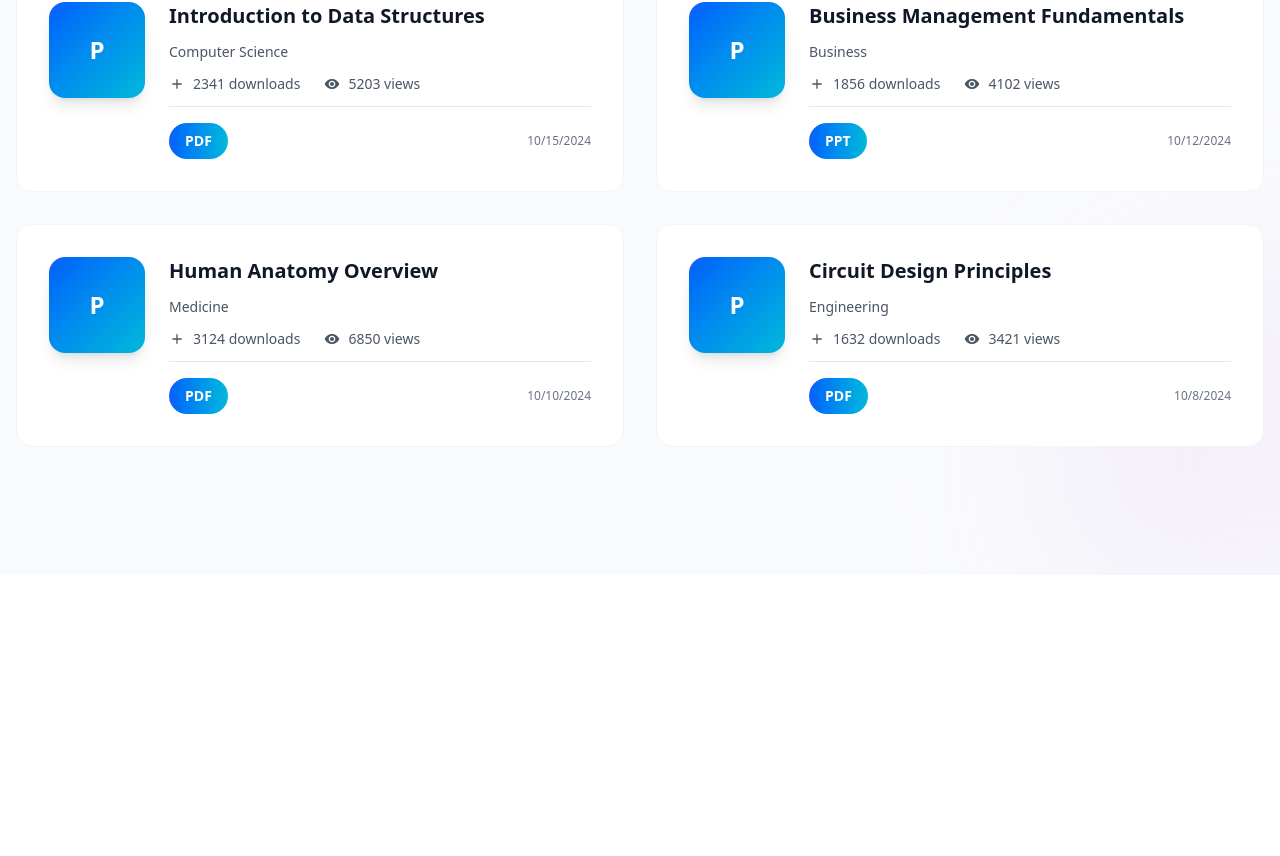
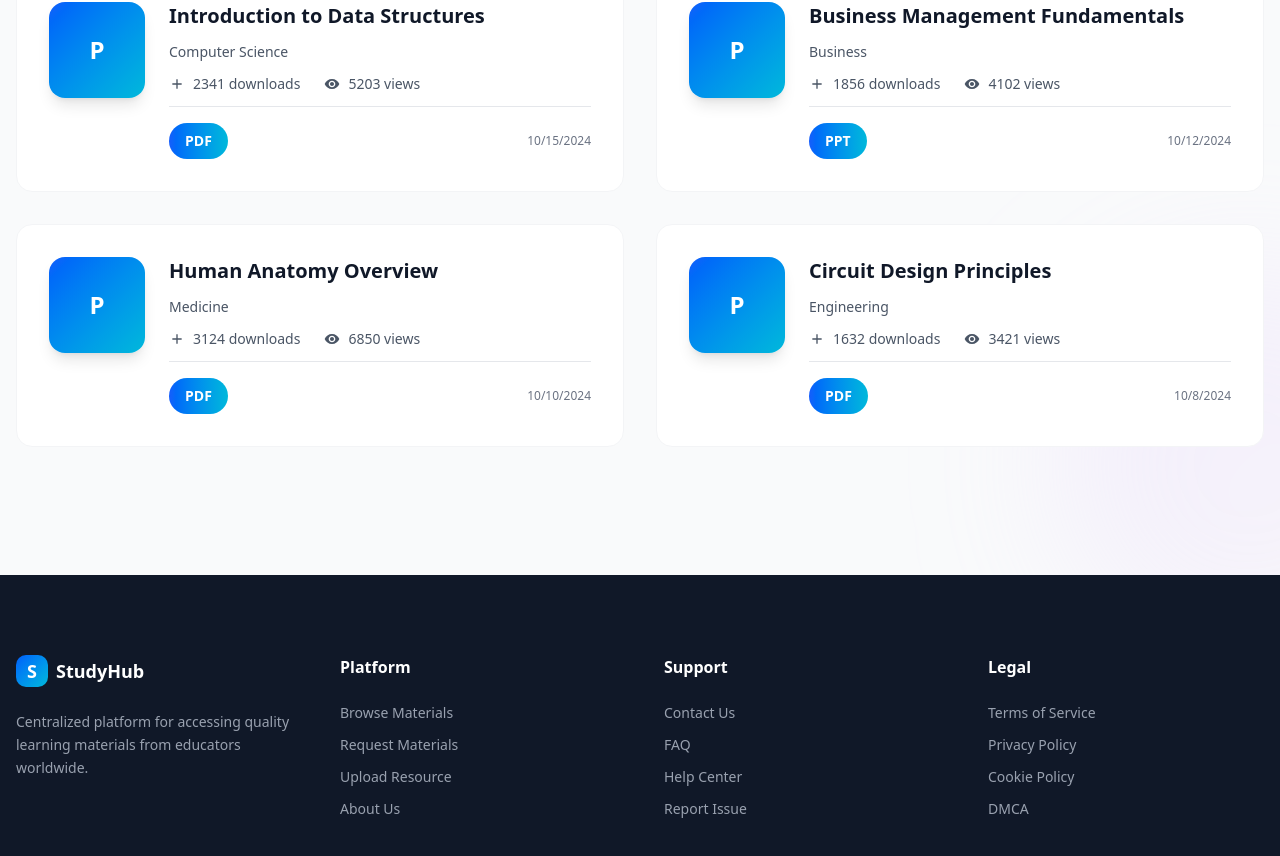
Before and after one commit to libranetx/study-materials-hub, a Next.js app: page / in a window 1280 px wide. Shown: the part 1934-2790 px from the top of the page. Before the commit the page ends 2509 px from the top, so only its background shows below. Built offline with nearby package versions, Linux system fonts and the light colour scheme.

Commit message:
footer-section-section-added

```diff
--- a/app/layout.tsx
+++ b/app/layout.tsx
@@ -3,6 +3,7 @@ import { Geist, Geist_Mono } from "next/font/google";
 
 import "./globals.css";
 import Header from "@/components/navigation/navbar";
+import Footer from "@/components/navigation/footer";
 
 const geistSans = Geist({
   variable: "--font-geist-sans",
@@ -31,6 +32,7 @@ export default function RootLayout({
       >
         <Header />
         {children}
+        <Footer />
       </body>
     </html>
   );
--- /dev/null
+++ b/components/navigation/footer.tsx
@@ -0,0 +1,131 @@
+import Link from "next/link"
+
+export default function Footer() {
+  return (
+    <footer className="bg-gray-900 dark:bg-gray-950 text-white py-16 md:py-20">
+      <div className="container mx-auto px-4">
+        <div className="grid md:grid-cols-4 gap-12 mb-12">
+          {/* Brand Section */}
+          <div>
+            <div className="flex items-center space-x-2 mb-6">
+              <div className="w-8 h-8 bg-gradient-to-br from-blue-600 to-cyan-500 rounded-lg flex items-center justify-center">
+                <span className="font-bold text-lg">S</span>
+              </div>
+              <span className="font-bold text-lg">StudyHub</span>
+            </div>
+            <p className="text-gray-400 text-sm leading-relaxed">
+              Centralized platform for accessing quality learning materials from educators worldwide.
+            </p>
+          </div>
+
+          {/* Platform Links */}
+          <div>
+            <h4 className="font-semibold mb-6 text-white">Platform</h4>
+            <ul className="space-y-3 text-gray-400 text-sm">
+              <li>
+                <Link href="/resources" className="hover:text-cyan-400 transition-colors">
+                  Browse Materials
+                </Link>
+              </li>
+              <li>
+                <Link href="/request-resource" className="hover:text-cyan-400 transition-colors">
+                  Request Materials
+                </Link>
+              </li>
+              <li>
+                <Link href="#" className="hover:text-cyan-400 transition-colors">
+                  Upload Resource
+                </Link>
+              </li>
+              <li>
+                <Link href="/about" className="hover:text-cyan-400 transition-colors">
+                  About Us
+                </Link>
+              </li>
+            </ul>
+          </div>
+
+          {/* Support Links */}
+          <div>
+            <h4 className="font-semibold mb-6 text-white">Support</h4>
+            <ul className="space-y-3 text-gray-400 text-sm">
+              <li>
+                <Link href="/contact" className="hover:text-cyan-400 transition-colors">
+                  Contact Us
+                </Link>
+              </li>
+              <li>
+                <Link href="#" className="hover:text-cyan-400 transition-colors">
+                  FAQ
+                </Link>
+              </li>
+              <li>
+                <Link href="#" className="hover:text-cyan-400 transition-colors">
+                  Help Center
+                </Link>
+              </li>
+              <li>
+                <Link href="#" className="hover:text-cyan-400 transition-colors">
+                  Report Issue
+                </Link>
+              </li>
+            </ul>
+          </div>
+
+          {/* Legal Links */}
+          <div>
+            <h4 className="font-semibold mb-6 text-white">Legal</h4>
+            <ul className="space-y-3 text-gray-400 text-sm">
+              <li>
+                <Link href="#" className="hover:text-cyan-400 transition-colors">
+                  Terms of Service
+                </Link>
+              </li>
+              <li>
+                <Link href="#" className="hover:text-cyan-400 transition-colors">
+                  Privacy Policy
+                </Link>
+              </li>
+              <li>
+                <Link href="#" className="hover:text-cyan-400 transition-colors">
+                  Cookie Policy
+                </Link>
+              </li>
+              <li>
+                <Link href="#" className="hover:text-cyan-400 transition-colors">
+                  DMCA
+                </Link>
+              </li>
+            </ul>
+          </div>
+        </div>
+
+        <div className="border-t border-gray-800 pt-8">
+          <div className="flex flex-col md:flex-row items-center justify-between gap-4">
+            <p className="text-gray-400 text-sm">
+              © 2025 StudyHub. All rights reserved. Empowering learners worldwide.
+            </p>
+            <div className="flex gap-6">
+              <Link href="#" className="text-gray-400 hover:text-cyan-400 transition-colors" aria-label="Twitter">
+                <svg className="w-5 h-5" fill="currentColor" viewBox="0 0 24 24">
+                  <path d="M23 3a10.9 10.9 0 01-3.14 1.53 4.48 4.48 0 00-7.86 3v1A10.66 10.66 0 013 4s-4 9 5 13a11.64 11.64 0 01-7 2s9 5 20 5a9.5 9.5 0 00-9-5.5c4.75 2.25 9-7.27 9-7.27z" />
+                </svg>
+              </Link>
+              <Link href="#" className="text-gray-400 hover:text-cyan-400 transition-colors" aria-label="LinkedIn">
+                <svg className="w-5 h-5" fill="currentColor" viewBox="0 0 24 24">
+                  <path d="M16 8a6 6 0 016 6v7h-4v-7a2 2 0 00-2-2 2 2 0 00-2 2v7h-4v-7a6 6 0 016-6zM2 9h4v12H2z" />
+                  <circle cx="4" cy="4" r="2" />
+                </svg>
+              </Link>
+              <Link href="#" className="text-gray-400 hover:text-cyan-400 transition-colors" aria-label="GitHub">
+                <svg className="w-5 h-5" fill="currentColor" viewBox="0 0 24 24">
+                  <path d="M12 0c-6.626 0-12 5.373-12 12 0 5.302 3.438 9.8 8.207 11.387.599.111.793-.261.793-.577v-2.234c-3.338.726-4.033-1.416-4.033-1.416-.546-1.387-1.333-1.756-1.333-1.756-1.089-.745.083-.729.083-.729 1.205.084 1.839 1.237 1.839 1.237 1.07 1.834 2.807 1.304 3.492.997.107-.775.418-1.305.762-1.604-2.665-.305-5.467-1.334-5.467-5.931 0-1.311.469-2.381 1.236-3.221-.124-.303-.535-1.524.117-3.176 0 0 1.008-.322 3.301 1.23.957-.266 1.983-.399 3.003-.404 1.02.005 2.047.138 3.006.404 2.291-1.552 3.297-1.23 3.297-1.23.653 1.653.242 2.874.118 3.176.77.84 1.235 1.911 1.235 3.221 0 4.609-2.807 5.624-5.479 5.921.43.372.823 1.102.823 2.222v 3.293c0 .319.192.694.801.576 4.765-1.589 8.199-6.086 8.199-11.386 0-6.627-5.373-12-12-12z" />
+                </svg>
+              </Link>
+            </div>
+          </div>
+        </div>
+      </div>
+    </footer>
+  )
+}
```
